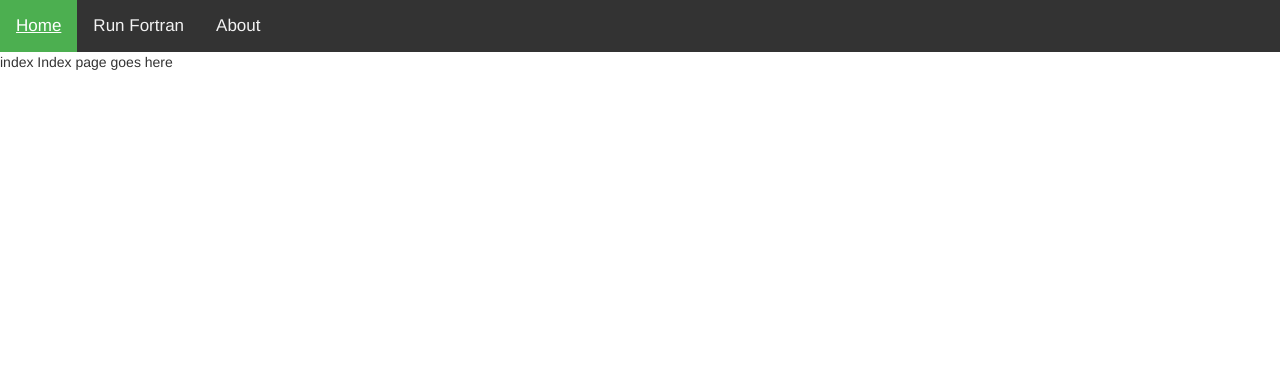
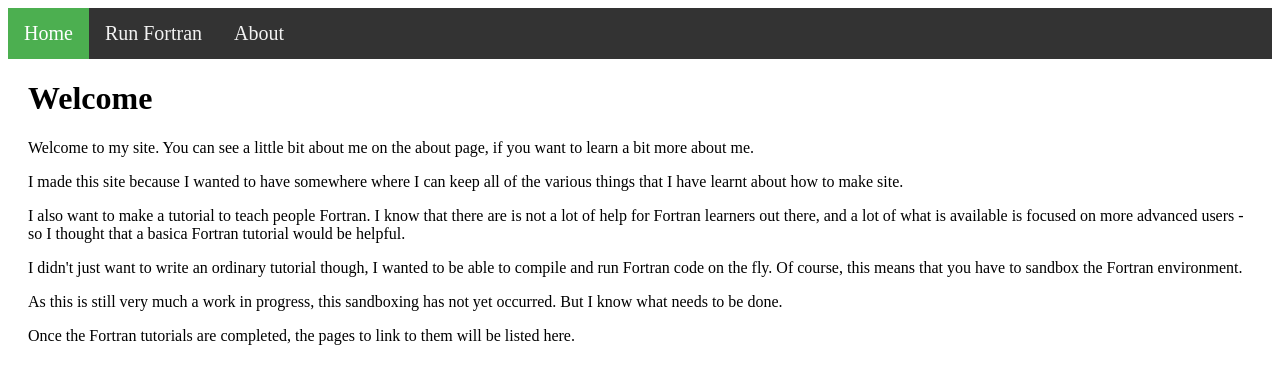
Before and after one commit to Diemo-zz/Website, a Python web app: template templates/index.html in a window 1280 px wide. Shown: the top 384 px of the page. Run offline with Jinja, Linux system fonts and the light colour scheme; the template is opened without the code that fills it, so the values that code supplies are empty; some libraries are stand-ins or nearby versions.

Commit message:
Various changes

```diff
--- a/app.py
+++ b/app.py
@@ -9,6 +9,7 @@ from application.pages import (
     fortran_tutorial_one,
     input_fortran_code,
     show_fortran_results,
+	test_endpoint,
 )
 from application.error_pages import (
     four_oh_four_not_found,
@@ -31,6 +32,7 @@ exception_handlers = {
 routes = [
     Route("/index", endpoint=index_page),
     Route("/about_me", endpoint=about_me),
+	Route("/test", endpoint = test_endpoint),
     # Route("/fortran1", endpoint = fortran_tutorial_one),
     Route("/runfortran", endpoint=input_fortran_code, methods=["GET", "POST"]),
     Route("/show_fortran_results", endpoint=show_fortran_results, methods=["POST"]),
--- a/application/pages.py
+++ b/application/pages.py
@@ -9,6 +9,9 @@ async def index_page(request):
         "index.html", {"request": request, "my_string": "test", "my_list": [1, 2]}
     )
 
+
+async def test_endpoint(request):
+    return templates.TemplateResponse("test.html", {"request": request})
 
 async def about_me(request):
     return templates.TemplateResponse("aboutme.html", {"request": request})
--- a/templates/index.html
+++ b/templates/index.html
@@ -2,19 +2,37 @@
  {% set active_page = 'index' %}
   {% block header %}
     <title>Diarmaid's Index Page</title>
-    <meta name="viewport" content="width=device-width, initial-scale=1.0">
-    <style type="text/css">
-      .container {
-        max-width: 500px;
-        padding-top: 100px;
-      }
-      h2 {color: red;}
-    </style>
     {{super()}}
 
-    {{ active_page }}
   {% endblock %}
 
   {% block body %}
-  Index page goes here
+<style>
+    .indexdiv {
+    margin: 20px;
+    }
+
+    .indexdiv:h1 {color:red;}
+</style>
+<div class="indexdiv">
+    <h1>Welcome</h1>
+
+<p>Welcome to my site. You can see a little bit about me on the about page, if you want to learn a bit more about me.
+</p>
+
+<p>I made this site because I wanted to have somewhere where I can keep all of the various things that I have learnt
+about how to make site.</p>
+
+<p>I also want to make a tutorial to teach people Fortran.   I know that there are is not a lot of help for Fortran
+    learners out there, and a lot of what is available is focused on more advanced users - so I thought that a
+    basica Fortran tutorial would be helpful.</p>
+
+<p>I didn't just want to write an ordinary tutorial though, I wanted to be able to compile and run Fortran code on
+    the fly.   Of course, this means that you have to sandbox the Fortran environment.</p>
+
+<p>As this is still very much a work in progress, this sandboxing has not yet occurred. But I know what needs to be
+    done.</p>
+
+<p>Once the Fortran tutorials are completed, the pages to link to them will be listed here.</p>
+    </div>
   {% endblock %}
--- a/templates/layout.html
+++ b/templates/layout.html
@@ -1,6 +1,10 @@
 <!DOCTYPE html>
 {% set active_page = active_page | default('layout') %}
 <html>
+
+
+<head>
+
     <style>
 .topnav {
   overflow: hidden;
@@ -13,7 +17,7 @@
   text-align: center;
   padding: 14px 16px;
   text-decoration: none;
-  font-size: 17px;
+  font-size: 20px;
 }
 
 .topnav a:hover {
@@ -25,12 +29,8 @@
   background-color: #4CAF50;
   color: white;
 }
+
     </style>
-
-
-  <head>
-      <meta name="viewport" content="width=device-width, initial-scale=1">
-      <link href="http://netdna.bootstrapcdn.com/bootstrap/3.0.0/css/bootstrap.min.css" rel="stylesheet" media="screen">
     <div class="topnav">
         <a class="{{'active' if active_page == 'index' }}" href="index">Home</a>
         <a class="{{'active' if active_page == 'runfortran' }}" href="runfortran">Run Fortran</a>
```
Also changed, not shown: templates/test.html (added, +61 -0 lines). Lines whose indentation alone changed are shown as unchanged.
